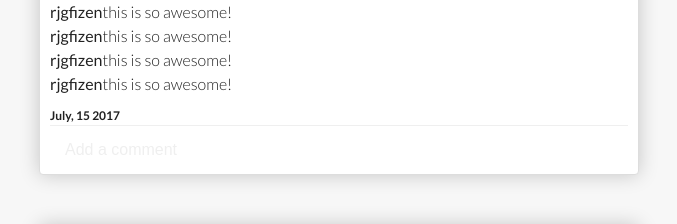
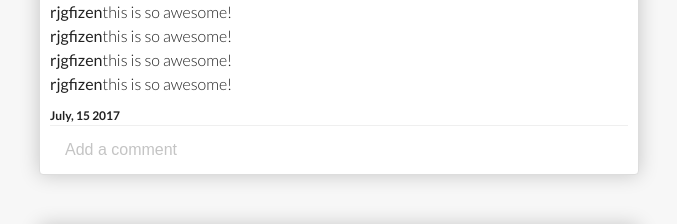
Before and after one commit to VividCiphers/Social-Network-Project, an Angular app: page / in a window 1280 px wide. Shown: the part 880-1104 px from the top of the page, without its empty margins (301-978 px from the left). Built offline with nearby package versions, Linux system fonts and the light colour scheme; a web font is replaced by a local one.

Commit message:
messing around with some keyframe animation

```diff
--- a/src/assets/styles/modules/_txt.css
+++ b/src/assets/styles/modules/_txt.css
@@ -1,5 +1,6 @@
 .txt {
     border: 1px solid #efefef;
+
 }
 
 .txt.txt--no-borders {
@@ -18,18 +19,36 @@
     width: 100%;
 }
 
+.txt:focus  {
+    outline: none;
+    animation: wave .25s;
+}
+
 .txt::-webkit-input-placeholder {
-  color: #efefef;
+  color: #C4C4C4;
 }
 .txt::-moz-placeholder {
-  color: #efefef;
+  color: #C4C4C4;
 }
 .txt::-ms-input-placeholder {
-  color: #efefef;
+  color: #C4C4C4;
 }
 .txt::-moz-placeholder {
-  color: #efefef;
+  color: #C4C4C4;
 }
 .txt::placeholder {
-    color: #efefef
+    color: #C4C4C4
 }
+
+@keyframes wave  {
+    0% {
+        width: 0;
+        background-color: #C4C4C4;
+    }
+
+    100% {
+        width: 100%;
+        background-color: white;
+    }
+
+}
```
